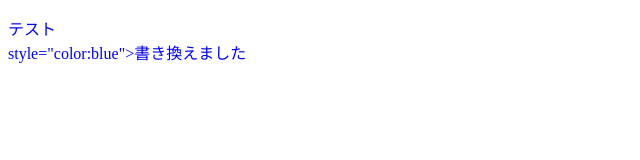
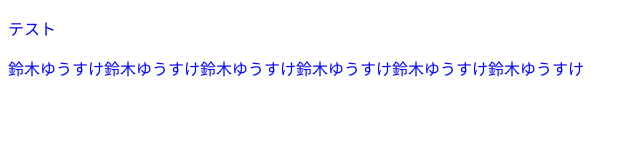
Before and after one commit to taratarako/20250512-git, a plain HTML site: page index.html in a window 1280 px wide. Shown: the whole page, without its empty margins (0-640 px from the left). Drawn offline with Linux system fonts and the light colour scheme.

Commit message:
鈴木ゆうすけ

```diff
--- a/index.html
+++ b/index.html
@@ -6,6 +6,6 @@
   </head>
   <body>
     <p style="color:blue">テスト<br>
-    style="color:blue">書き換えました</p>
+    <p style="color:blue">鈴木ゆうすけ鈴木ゆうすけ鈴木ゆうすけ鈴木ゆうすけ鈴木ゆうすけ鈴木ゆうすけ
   </body>
 </html>
```
